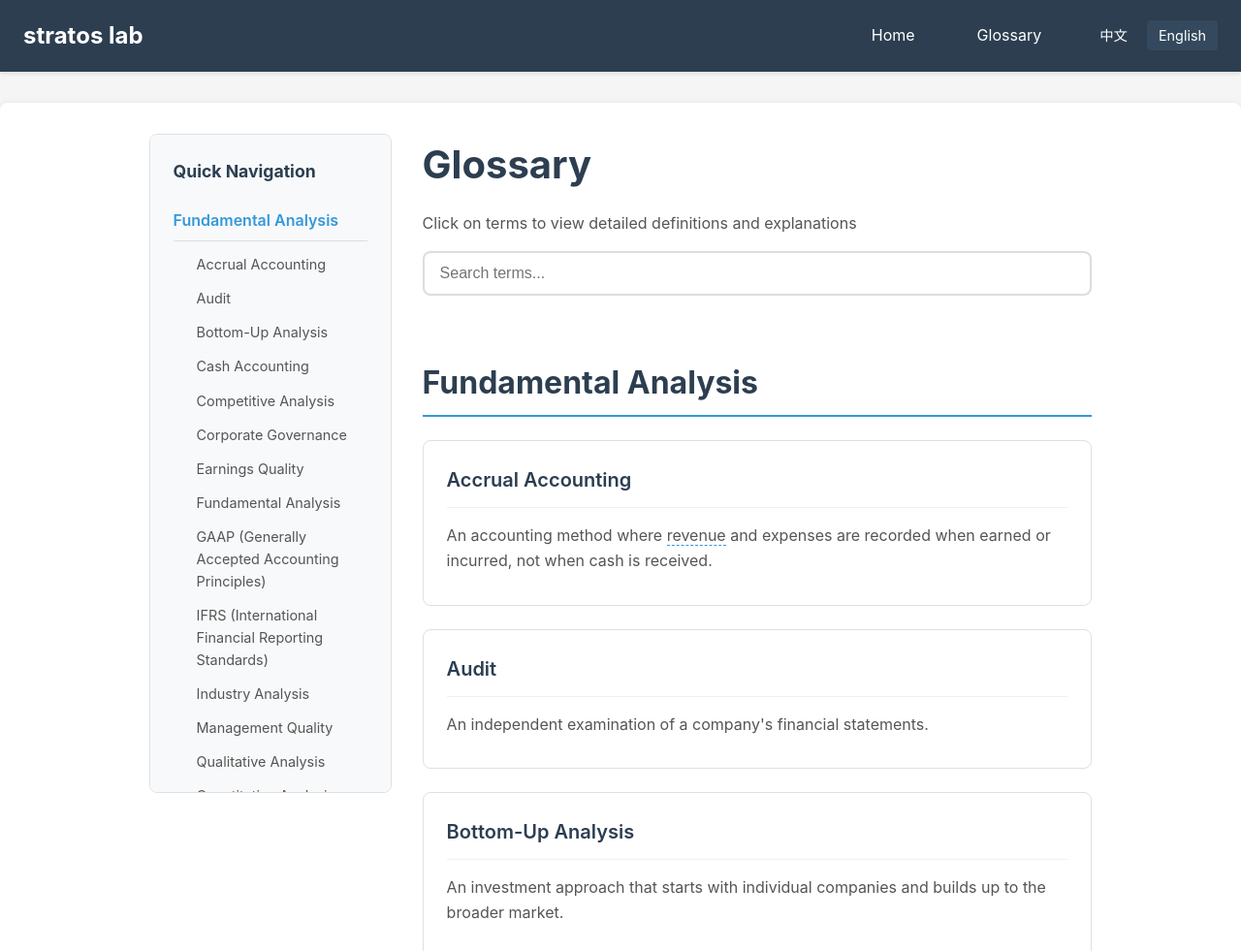
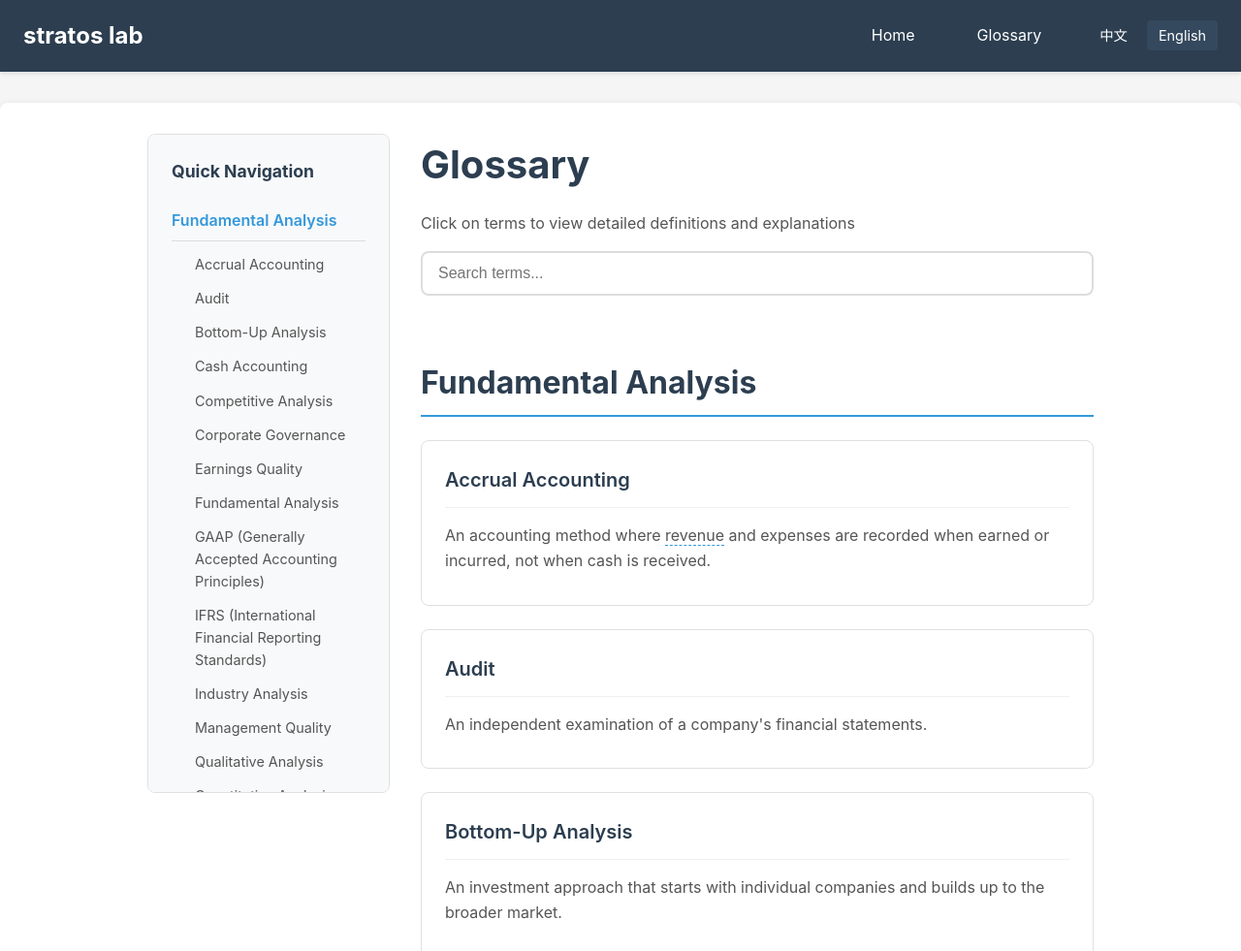
Before and after one commit to JiamingW-Official/2.eleventy, an Eleventy site: page en/glossary.njk in a window 1280 px wide. Shown: the top 981 px of the page at 97% size. Built offline with nearby package versions, Linux system fonts and the light colour scheme; Eleventy itself is replaced by a stand-in of ours; files that its build step writes are made by us from their sources.

Commit message:
Fix glossary page width consistency by overriding main container styles

```diff
--- a/en/glossary.njk
+++ b/en/glossary.njk
@@ -104,12 +104,18 @@ document.addEventListener('DOMContentLoaded', function() {
 </script>
 
 <style>
+main {
+    max-width: 100% !important;
+    padding: 2rem 0 !important;
+}
+
 .glossary-container {
     display: flex;
     gap: 2rem;
     width: 80%;
     max-width: 1400px;
     margin: 0 auto;
+    padding: 0 1.5rem;
 }
 
 .glossary-nav {
--- a/zh/glossary.njk
+++ b/zh/glossary.njk
@@ -104,12 +104,18 @@ document.addEventListener('DOMContentLoaded', function() {
 </script>
 
 <style>
+main {
+    max-width: 100% !important;
+    padding: 2rem 0 !important;
+}
+
 .glossary-container {
     display: flex;
     gap: 2rem;
     width: 80%;
     max-width: 1400px;
     margin: 0 auto;
+    padding: 0 1.5rem;
 }
 
 .glossary-nav {
```
